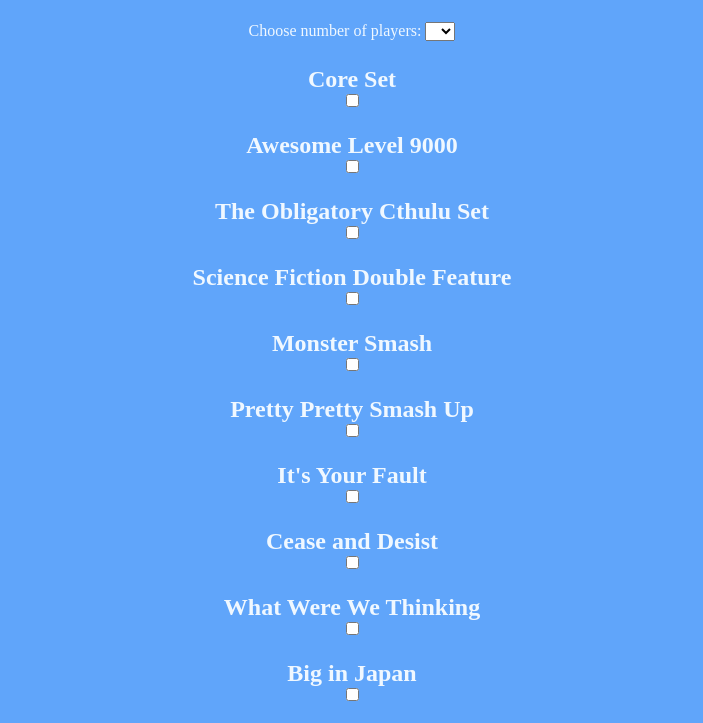
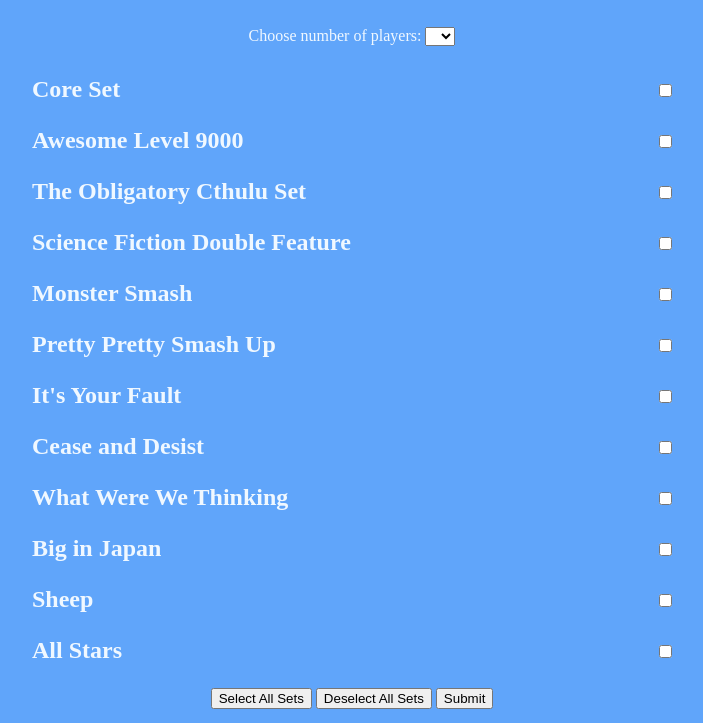
Before and after one commit to chrislee-webdev/smashup-setup, a plain HTML site: page index.html in a window 1280 px wide. Shown: the part 65-788 px from the top of the page, without its empty margins (288-991 px from the left). Drawn offline with Linux system fonts and the light colour scheme.

```diff
--- a/assets/style.css
+++ b/assets/style.css
@@ -9,7 +9,11 @@ body {
 }
 
 header {
-    margin-top: 25px;
+    padding-top: 25px;
+    width: 50%;
+    margin: auto;
+    background-repeat: no-repeat;
+    background-size: cover;
 }
 
 main,
@@ -21,5 +25,20 @@ header,
 .playerSelect,
 .sets,
 .buttons {
-    margin-bottom: 25px;
+    margin-bottom: 30px;
 }
+
+.chooseSets {
+    display: flex;
+    flex-direction: column;
+    justify-content: center;
+    align-items: center;
+}
+
+.setCard {
+    display: flex;
+    align-items: baseline;
+    justify-content: space-between;
+    width: 50%;
+
+}
--- a/index.html
+++ b/index.html
@@ -25,41 +25,65 @@
         </div>
 
         <div class="chooseSets">
-            <h2 class>Core Set</h2>
+            <div class="setCard">
+            <h2>Core Set</h2>
             <input type="checkbox" class="sets" id="coreSet" name="acs">
+            </div>
 
+            <div class="setCard">
             <h2>Awesome Level 9000</h2>
             <input type="checkbox" class="sets" id="awesomeLevel9000" name="acs">
+            </div>
 
+            <div class="setCard">
             <h2>The Obligatory Cthulu Set</h2>
             <input type="checkbox" class="sets" id="cthulu" name="acs">
+            </div>
 
+            <div class="setCard">
             <h2>Science Fiction Double Feature</h2>
             <input type="checkbox" class="sets" id="sciFi" name="acs">
+            </div>
 
+            <div class="setCard">
             <h2>Monster Smash</h2>
             <input type="checkbox" class="sets" id="monsterSmash" name="acs">
+            </div>
 
+            <div class="setCard">
             <h2>Pretty Pretty Smash Up</h2>
             <input type="checkbox" class="sets" id="pretty">
+            </div>
 
+            <div class="setCard">
             <h2>It's Your Fault</h2>
             <input type="checkbox" class="sets" id="yourFault">
+            </div>
 
+            <div class="setCard">
             <h2>Cease and Desist</h2>
             <input type="checkbox" class="sets" id="ceaseDesist">
+            </div>
 
+            <div class="setCard">
             <h2>What Were We Thinking</h2>
             <input type="checkbox" class="sets" id="thinking">
+            </div>
 
+            <div class="setCard">
             <h2>Big in Japan</h2>
             <input type="checkbox" class="sets" id="japan">
+            </div>
 
+            <div class="setCard">
             <h2>Sheep</h2>
             <input type="checkbox" class="sets" id="sheep">
+            </div>
 
+            <div class="setCard">
             <h2>All Stars</h2>
             <input type="checkbox" class="sets" id="allStars">
+            </div>
         </div>
 
         <div class="buttons">
```
